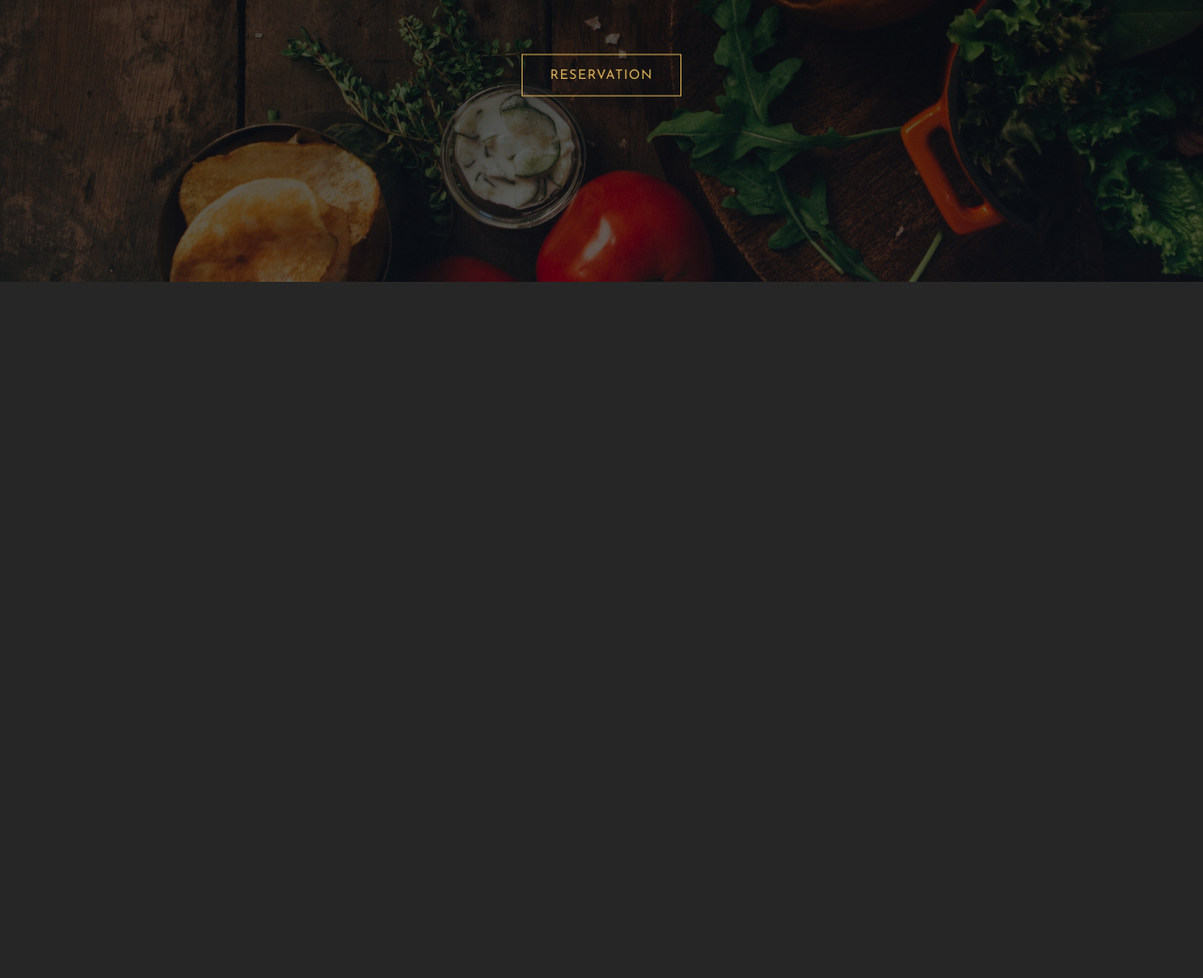
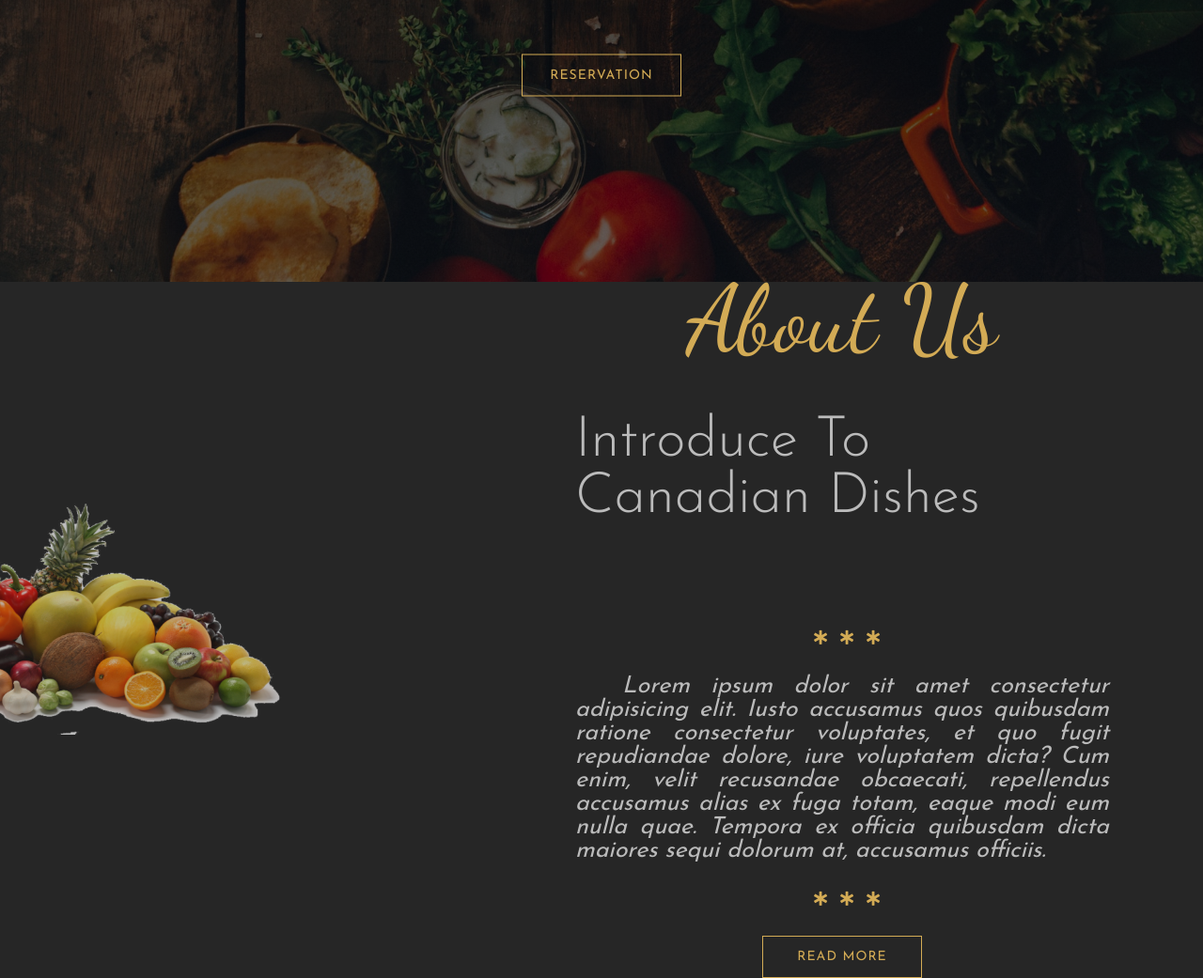
Before and after one commit to laurelthorburn/Restaurant-Project, a website: page index.html in a window 1280 px wide. Shown: the part 500-1541 px from the top of the page at 94% size. Before the commit the page ends 800 px from the top, so only its background shows below. Drawn offline with nearby package versions, Linux system fonts and the light colour scheme.

Commit message:
Created and styled About Us Section

```diff
--- a/index.html
+++ b/index.html
@@ -27,6 +27,34 @@
         </div>
     </header>
     <!-- Ender of Header -->
+    <!-- About Us -->
+    <section class="about-us">
+        <div class="about-us-left">
+            <img src="images/about-us-img.png" alt="About Us">
+        </div>
+
+        <div class="about-us-right">
+            <h1 class="main-heading">About Us</h1>
+            <h3 class="sub-heading">Introduce To Canadian Dishes</h3>
+            <div class="stars">
+                <i class="fas fa-star-of-life star"></i>
+                <i class="fas fa-star-of-life star"></i>
+                <i class="fas fa-star-of-life star"></i>
+            </div>
+            <p class="description">Lorem ipsum dolor sit amet consectetur adipisicing elit. Iusto accusamus quos quibusdam ratione consectetur voluptates, et quo fugit repudiandae dolore, iure voluptatem dicta? Cum enim, velit recusandae obcaecati, repellendus accusamus alias ex fuga totam, eaque modi eum nulla quae. Tempora ex officia quibusdam dicta maiores sequi dolorum at, accusamus officiis.</p>
+            <div class="stars">
+                <i class="fas fa-star-of-life star"></i>
+                <i class="fas fa-star-of-life star"></i>
+                <i class="fas fa-star-of-life star"></i>
+            </div>
+            <button type="button" class="main-btn">Read More</button>
+        </div>
+    </section>
+    <!-- End of About Us -->
+
+    <!-- Gallery -->
+
+    <!-- End of Gallery -->
 
 </body>
 </html>
--- a/scss/_layout.scss
+++ b/scss/_layout.scss
@@ -16,3 +16,51 @@
         @include centering(50%);
     }
 }
+
+.about-us {
+    height: 90vh;
+    display: flex;
+    align-items: center;
+
+    &-left{
+        width: 40%;
+        position: relative;
+        left: -200px;
+
+        img {
+            width: 100%;
+            opacity: .7;
+        }
+    }
+
+    &-right {
+        width: 60%;
+        display: flex;
+        flex-direction: column;
+        align-items: center;
+        padding: 0 100px;
+        box-sizing: border-box;
+
+        .stars {
+            margin: 30px 0;
+        }
+
+        .star {
+            font-size: 15px;
+            color: $color-primary;
+            margin-left: 10px;
+        }
+
+        .description {
+            font-family: $font-josefinSans;
+            font-size: 25px;
+            font-style: italic;
+            color: $color-secondary;
+            text-align: justify;
+
+            &::first-letter {
+                padding-left: 50px;
+            }
+        }
+    }
+}
```
Also changed, not shown: css/main.css.
